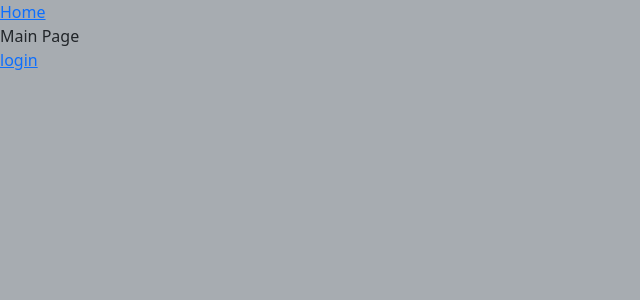
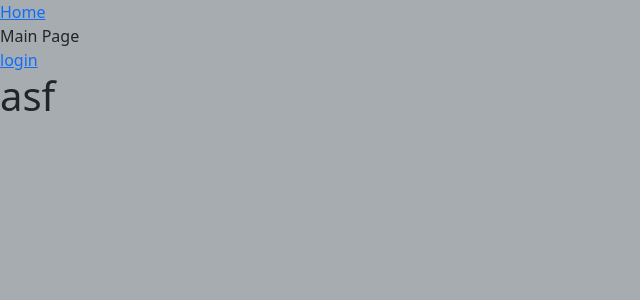
Before and after one commit to ShayTanoS/ClothingRepair, a Django app: template templates/client/home.html in a window 1280 px wide. Shown: the top 300 px of the page, without its empty margins (0-640 px from the left). Run offline with Django 5.2, Linux system fonts and the light colour scheme; the template is opened without the code that fills it, so the values that code supplies are empty; some libraries are stand-ins or nearby versions.

Commit message:
sadgfasd

```diff
--- a/templates/base.html
+++ b/templates/base.html
@@ -15,5 +15,7 @@
 <link rel="stylesheet" type="text/css" href="{% static 'css/style.css' %}">
 {% block content %}
 {% endblock %}
+
+<h1>asf</h1>
 </body>
 </html>
```
